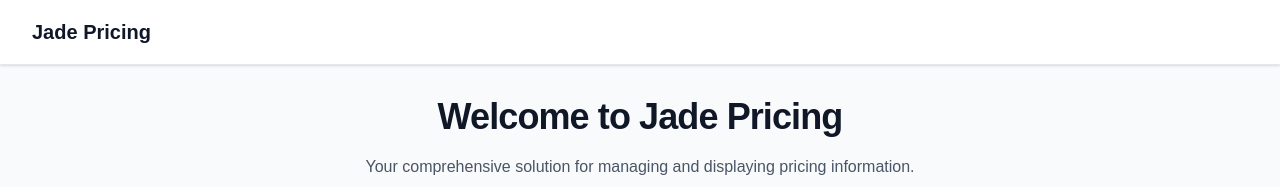
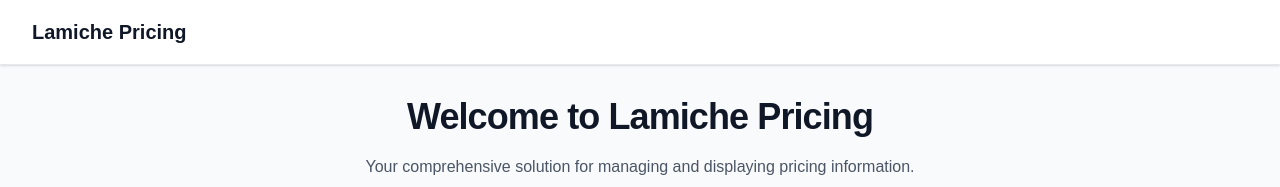
Before and after one commit to tocoria/jadeapp, a Next.js app: page / in a window 1280 px wide. Shown: the top 187 px of the page. Built offline with nearby package versions, Linux system fonts and the light colour scheme; no server answers; the database is empty.

Commit message:
Name changes

```diff
--- a/src/app/page.tsx
+++ b/src/app/page.tsx
@@ -112,7 +112,7 @@
       <div className="space-y-8">
         <div className="text-center">
           <h1 className="text-3xl font-bold tracking-tight text-gray-900 sm:text-4xl">
-            Welcome to Jade Pricing
+            Welcome to Lamiche Pricing
           </h1>
           <p className="mt-4 text-base leading-7 text-gray-600">
             Your comprehensive solution for managing and displaying pricing information.
--- a/src/components/CategorySelector.tsx
+++ b/src/components/CategorySelector.tsx
@@ -47,7 +47,7 @@
 
 const AGENCY_CATEGORIES: { value: AgencyCategory; label: string }[] = [
   { value: 'NO_AGENCY', label: 'No agency' },
-  { value: 'TOYOTO', label: '투요투어' },
+  { value: 'TOYOTO', label: '투유투어' },
   { value: 'ISRA', label: '이스라' },
   { value: 'LEEYONGRIM', label: '이용림' },
 ]
--- a/src/components/layout/MainLayout.tsx
+++ b/src/components/layout/MainLayout.tsx
@@ -12,7 +12,7 @@
           <div className="flex justify-between h-16">
             <div className="flex">
               <div className="flex-shrink-0 flex items-center">
-                <h1 className="text-xl font-bold text-gray-900">Jade Pricing</h1>
+                <h1 className="text-xl font-bold text-gray-900">Lamiche Pricing</h1>
               </div>
             </div>
           </div>
```
